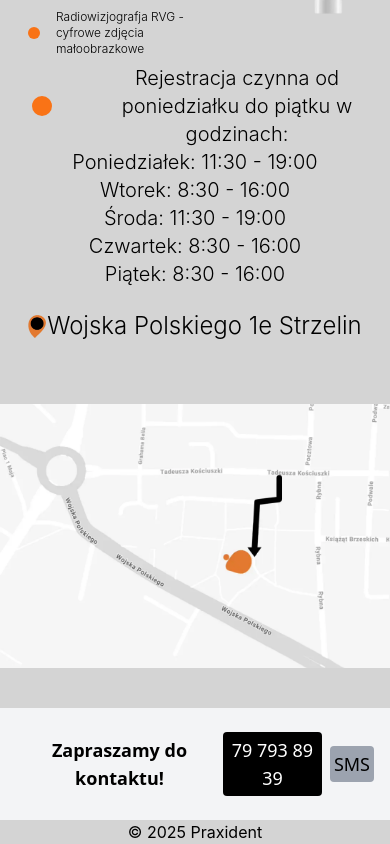
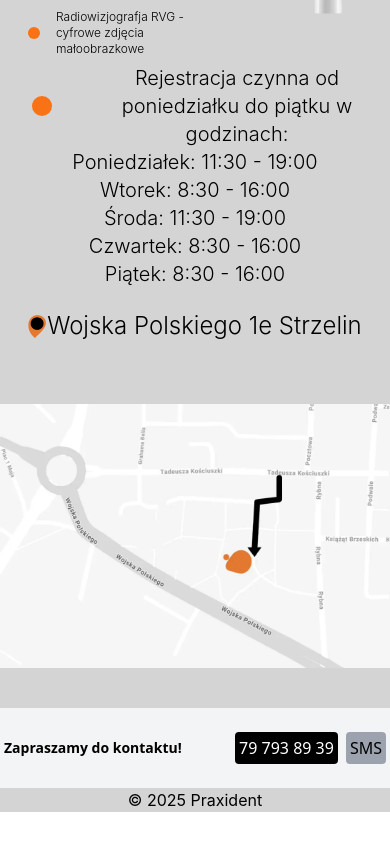
Before and after one commit to jkurek55/praxident, a React (Create React App) app: page / in a window 390 px wide. Shown: the part 914-1758 px from the top of the page. After the commit the page ends 1726 px from the top, so only its background shows below. Built offline with nearby package versions, Linux system fonts and the light colour scheme.

Commit message:
fix: fixed tel number on mobiles

```diff
--- a/src/components/slides/contactSection.tsx
+++ b/src/components/slides/contactSection.tsx
@@ -8,15 +8,15 @@ const ContactSection:React.FC = () => {
         bg-gray-100
         ">
             <div className="flex
-            px-4 xs:px-8 sm:px-10 md:px-12 lg:px-16 xl:px-24
+            px-1 xs:px-8 sm:px-10 md:px-12 lg:px-16 xl:px-24
             ">
                 <div className="font-sans font-bold content-center
-                text-lg xs:text-xl sm:text-2xl md:text-3xl lg:text-3xl xl:text-5xl 2xl:text-6xl
+                text-sm xs:text-xl sm:text-2xl md:text-3xl lg:text-3xl xl:text-5xl 2xl:text-6xl
                 ">Zapraszamy do kontaktu!</div>
                 <div className="flex-grow"></div>
                 <div className="flex items-center
                  gap-2 xs:gap-6
-                 text-lg xs:text-lg sm:text-xl md:text-2xl lg:text-3xl xl:text-4xl  2xl:text-4xl
+                 text-md xs:text-lg sm:text-xl md:text-2xl lg:text-3xl xl:text-4xl  2xl:text-4xl
                 font-sans
                 ">
                     <div className="bg-black rounded text-white
```
